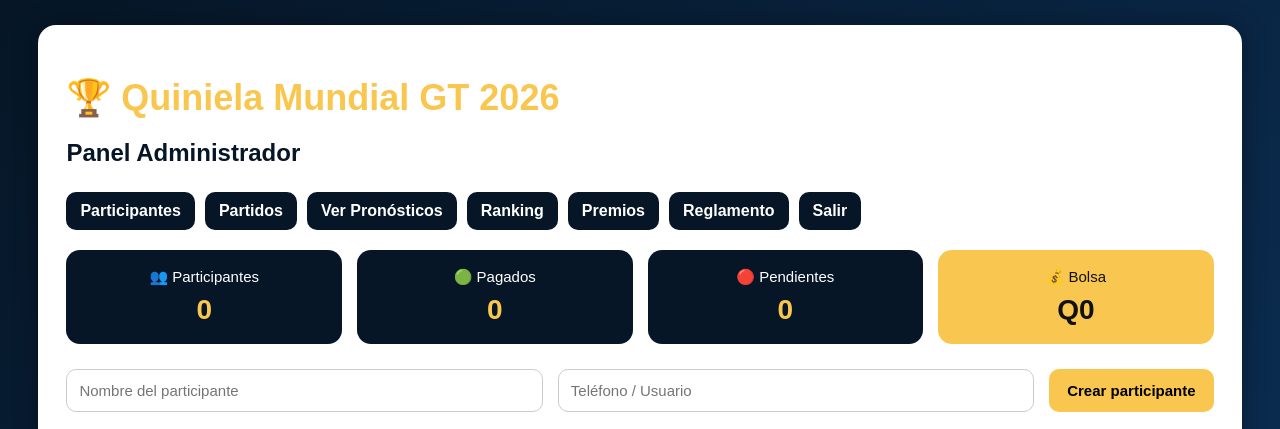
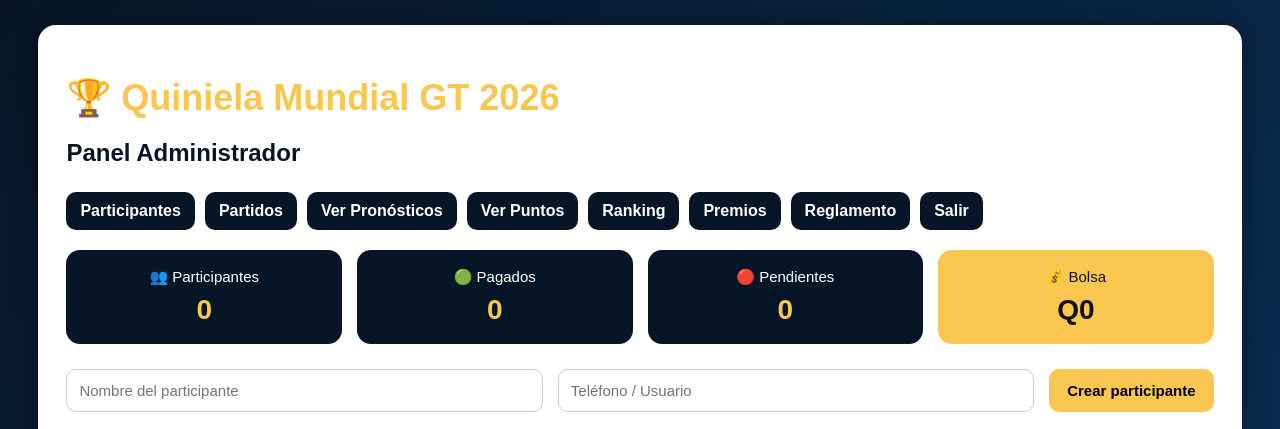
Before and after one commit to dc5944-jpg/quiniela-mundial-gt-2026, a Flask app: page /admin in a window 1280 px wide. Shown: the top 429 px of the page. Run offline with Flask 3, Linux system fonts and the light colour scheme; a user stored in the database is signed in; data comes from the database, SQL or seed files in the repository.

Commit message:
agregar boton ver puntos

```diff
--- a/templates/admin.html
+++ b/templates/admin.html
@@ -15,6 +15,7 @@
     <a href="/admin">Participantes</a>
     <a href="/admin/partidos">Partidos</a>
     <a href="/admin/ver-pronosticos">Ver Pronósticos</a>
+    <a href="/admin/ver-puntos">Ver Puntos</a>
     <a href="/ranking">Ranking</a>
     <a href="/premios">Premios</a>
     <a href="/reglamento">Reglamento</a>
```
